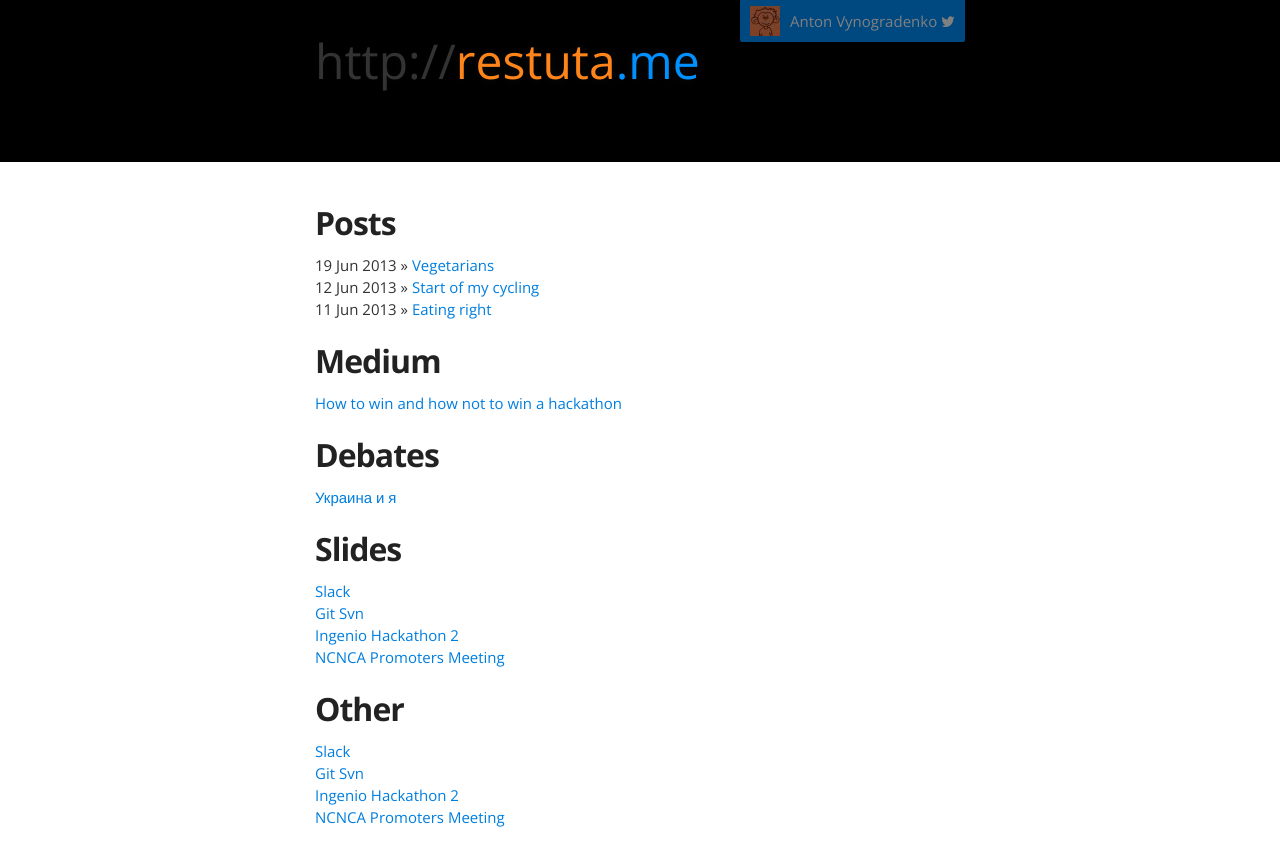
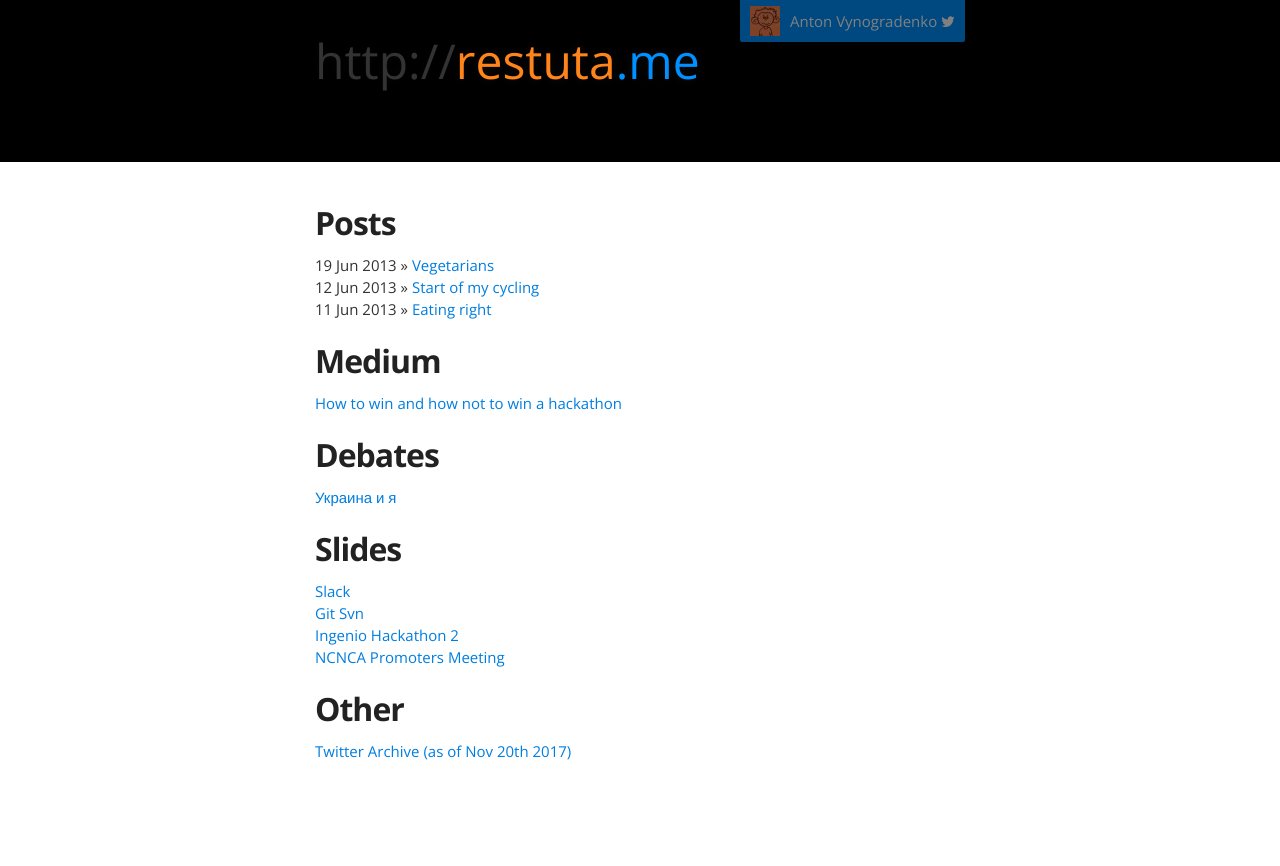
Before and after one commit to Restuta/restuta.github.io, a Jekyll site: the page built from index.html, in a window 1280 px wide. Shown: the top 866 px of the page. Built offline with Jekyll 4.4.1, drawn with Linux system fonts in a browser that asks for light colours; nearby versions of some CDN libraries.

Commit message:
fixed links

```diff
--- a/index.html
+++ b/index.html
@@ -43,9 +43,6 @@ title:
 
   <h2>Other</h2>
   <ul class="posts">
-    <li><a href="/twitter-archive">Slack</a></li>
-    <li><a href="/slides/git-svn/">Git Svn</a></li>
-    <li><a href="/slides/hackathon-2/">Ingenio Hackathon 2</a></li>
-    <li><a href="/slides/ncnca/">NCNCA Promoters Meeting</a></li>
+    <li><a href="/twitter-archive">Twitter Archive (as of Nov 20th 2017)</a></li>
   </ul>
 </div>
```
